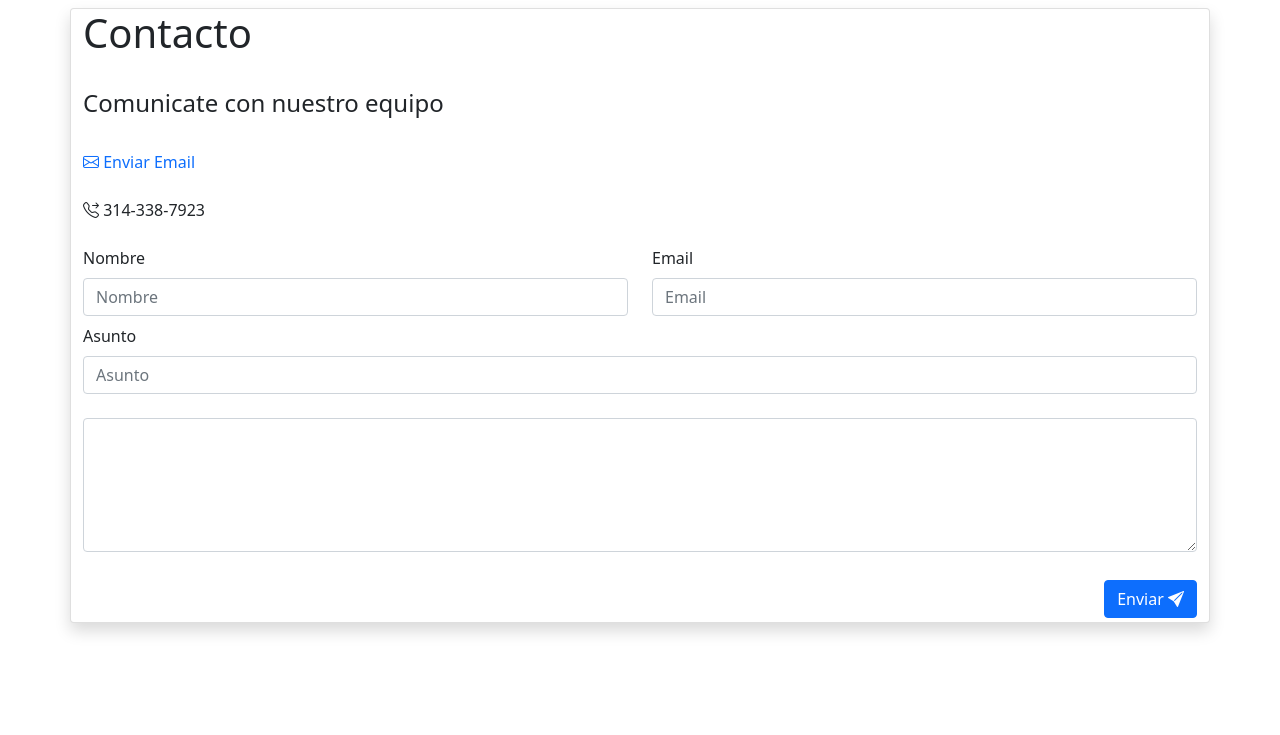
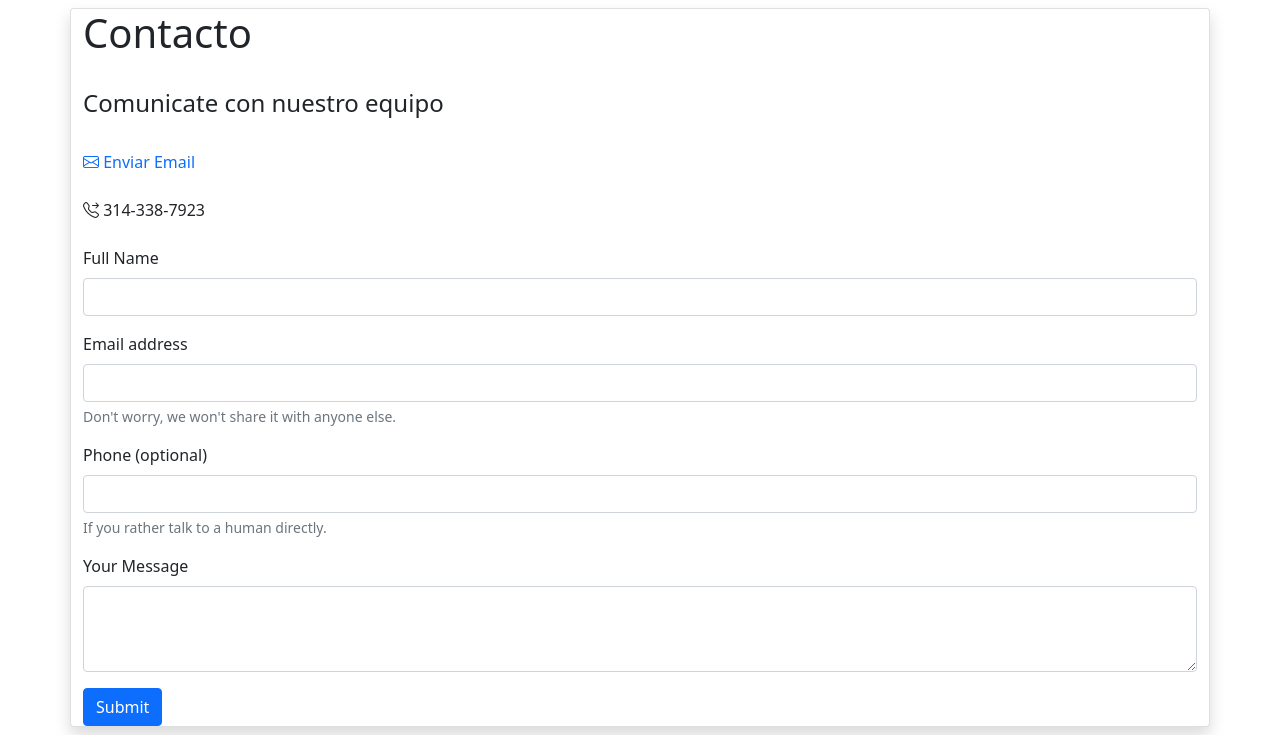
Before and after one commit to Calixto01/walker-up, a PHP site: page /contacto.php in a window 1280 px wide. Shown: the part 72-807 px from the top of the page. Before the commit the page ends 706 px from the top, so only its background shows below. Run offline with PHP 8.4, Linux system fonts and the light colour scheme; a user stored in the database is signed in; some libraries are stand-ins or nearby versions.

Commit message:
En el apartado de Contacto, ya puedes enviar un correo al contacto.

```diff
--- a/contacto.php
+++ b/contacto.php
@@ -19,32 +19,39 @@
         <i class="bi bi-telephone-forward"></i> 314-338-7923
         </text>
     </div>
-    <form action="#">
-        <div class="row mb-2">
-            <div class="col">
-                <label for="name" class="form-label" >Nombre</label>
-                <input type="text" class="form-control" name="Nombre" placeholder="Nombre">
+    <form action="https://formsubmit.co/2299dc55c3c4eebc512cbf50afc2b2c4" method="post">
+        <div class="mb-3">
+              <label class="form-label">Full Name</label>
+              <input name="name" type="text" class="form-control" required />
             </div>
-            <div class="col">
-                <label for="name" class="form-label" >Email</label>
-                <input type="text" class="form-control" name="Email" placeholder="Email">
+
+            <div class="mb-3">
+              <label class="form-label">Email address</label>
+              <input name="email" type="email" class="form-control" required />
+              <div id="emailHelp" class="form-text">
+                Don't worry, we won't share it with anyone else.
+              </div>
             </div>
-        </div>
-        <div class="mb-4">
-            <label for="name" class="form-label" >Asunto</label>
-            <input type="text" class="form-control" name="Asunto" placeholder="Asunto">
-        </div>
-        <div class="mb-4">
-            <textarea name="" id="" cols="30" rows="5" class="form-control"></textarea>
-        </div>
-        <!---card-footer= clase que podemos usar--->
-        <div class="footer">
-            <button type="submit" class="btn btn-primary float-end my-1">
-                Enviar
-                <i class="bi bi-send-fill"></i>
-            </button>
 
-        </div>
+            <div class="mb-3">
+              <label class="form-label">Phone (optional)</label>
+              <input name="phone" \type="tel" class="form-control" />
+              <div id="phoneHelp" class="form-text">
+                If you rather talk to a human directly.
+              </div>
+            </div>
+
+            <div class="mb-3">
+              <label class="form-label">Your Message</label>
+              <textarea
+                name="message"
+                class="form-control"
+                rows="3"
+                required
+              ></textarea>
+            </div>
+
+            <button type="submit" class="btn btn-primary">Submit</button>
     </form>
 </div>
 
```
